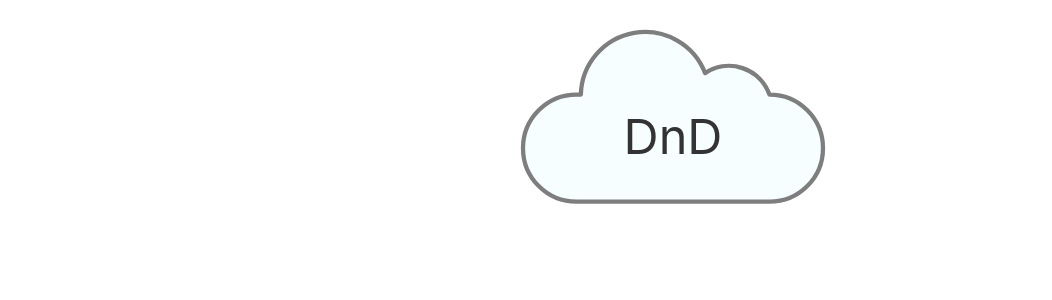
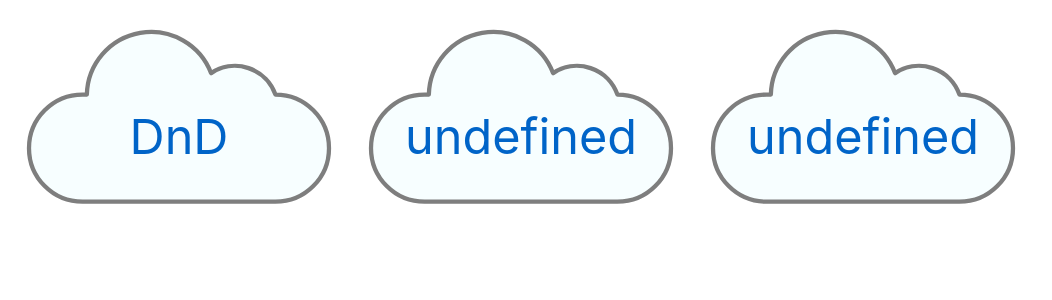
Before and after one commit to kpekk/svelte-gh-pages, a Svelte app: page / in a window 1280 px wide. Shown: the top 300 px of the page, without its empty margins (0-1052 px from the left). Built offline with nearby package versions, Linux system fonts and the light colour scheme.

Commit message:
added link and other props to the cloud component

```diff
--- a/src/App.svelte
+++ b/src/App.svelte
@@ -5,15 +5,16 @@
 </script>
 
 <main>
-	<Cloud></Cloud>
+	<Cloud title={'DnD'} description={'DnD dice roller'} link={'/dnd'}/>
+	<Cloud/>
+	<Cloud/>
 </main>
 
 <style>
 	main {
-		text-align: center;
-		padding: 1em;
-		max-width: 240px;
 		margin: 0 auto;
+		display: flex;
+		flex-wrap: wrap;
 	}
 
 	:root {
--- a/src/Cloud.svelte
+++ b/src/Cloud.svelte
@@ -1,7 +1,8 @@
 <script>
-  let title = "DnD";
-  let description = "example description mlem";
-  let size = "5";
+  export let title;
+  export let description;
+  export let size = "5";
+  export let link = "/";
   let hovered = false;
 
   const showInfoPanel = () => {
@@ -19,6 +20,7 @@
 </script>
 
 <!-- svelte-ignore a11y-mouse-events-have-key-events -->
+<a href={link}>
   <div class="cloud">
     <svg viewBox="15 -10 15 42" class="path-container" class:halo={hovered}>
       <path
@@ -38,6 +40,7 @@
     </div>
     <div class="info" class:show={hovered}>{description}</div>
   </div>
+</a>
 
 <style>
   /**https://stackoverflow.com/questions/30919053/creating-a-responsive-cloud-shape*/
@@ -47,6 +50,7 @@
     width: calc(var(--size) * 3.4);
     position: relative;
     overflow: visible;
+    margin: 1rem;
   }
 
   svg {
@@ -76,13 +80,14 @@
 
   .info {
     position: absolute;
+    z-index: 2;
     left: calc(var(--size) * 0.45);
     display: none;
 
     height: calc(var(--size) * 2);
     width: calc(var(--size) * 2.5);
 
-    background-color: rgba(207, 207, 207, 0.1);
+    background-color: rgba(207, 207, 207, 0.95);
 
     box-sizing: border-box;
     border-radius: 1rem;
```
Also changed, not shown: public/build/bundle.css, public/build/bundle.js, 1 other file (tests, documents, lock files or other folders). Lines whose indentation alone changed are shown as unchanged.
